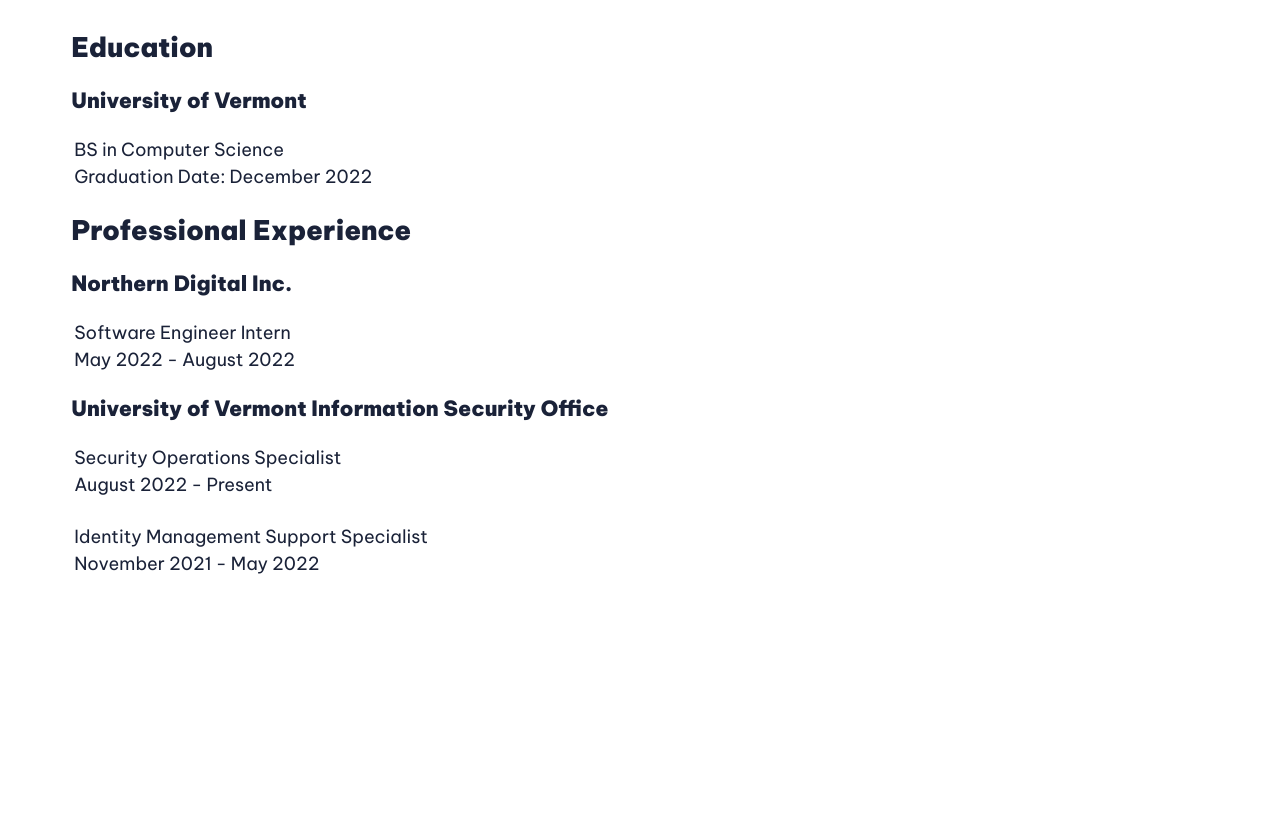
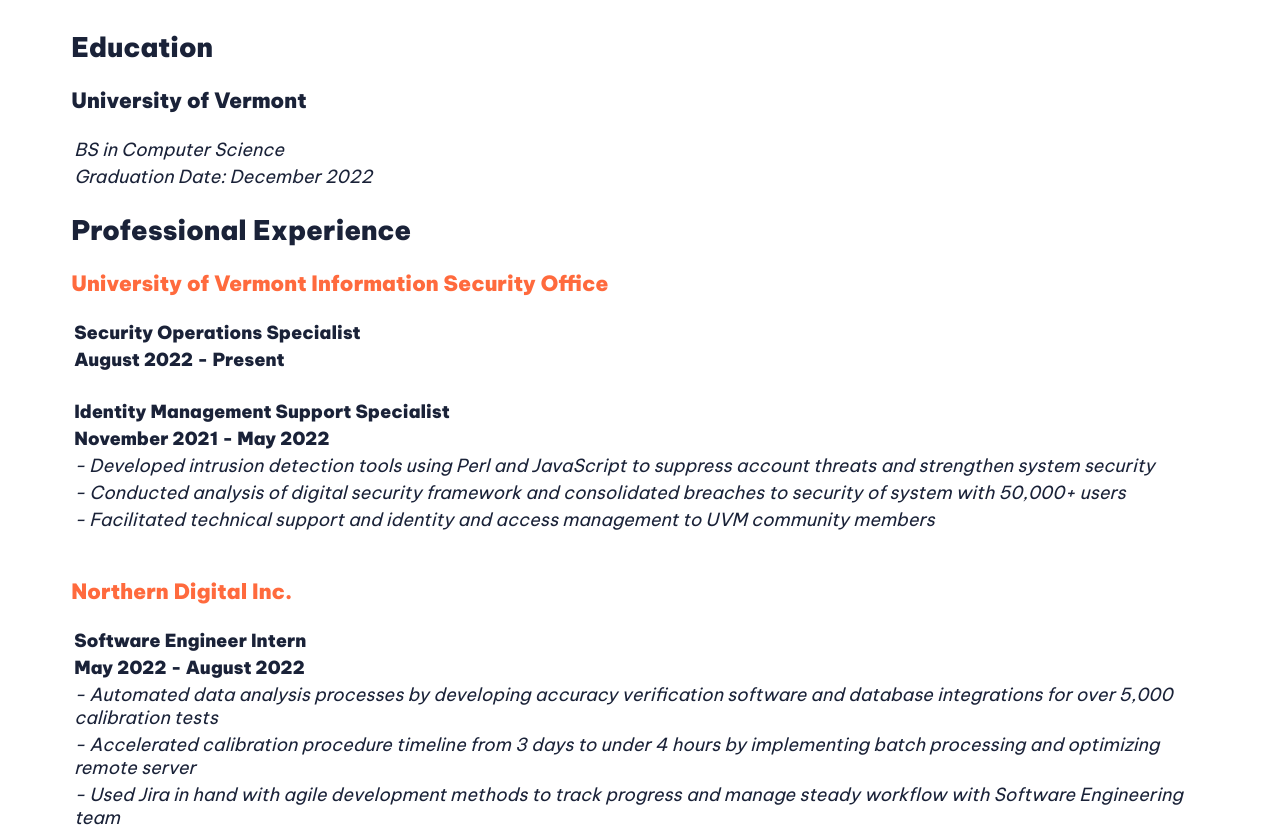
Before and after one commit to joshbakervt/cloud-resume-challenge, a plain HTML site: page public/experience.html in a window 1280 px wide. Shown: the part 145-977 px from the top of the page. Before the commit the page ends 808 px from the top, so only its background shows below. Drawn offline with Linux system fonts and the light colour scheme.

Commit message:
job descriptions added

```diff
--- a/public/experience.html
+++ b/public/experience.html
@@ -36,12 +36,12 @@
     <table>
         <tr>
             <td>
-                BS in Computer Science
+                <i>BS in Computer Science</i>
             </td>
         </tr>
         <tr>
             <td>
-                Graduation Date: December 2022
+                <i>Graduation Date: December 2022</i>
             </td>
         </tr>
     </table>
@@ -50,32 +50,17 @@
     Professional Experience
 </h2>
     <h3>
-        Northern Digital Inc.
+        <strong style="color: var(--bright-orange)">University of Vermont Information Security Office</strong>
     </h3>
     <table>
         <tr>
             <td>
-                Software Engineer Intern
+                <strong>Security Operations Specialist</strong>
             </td>
         </tr>
         <tr>
             <td>
-                May 2022 - August 2022
-            </td>
-        </tr>
-    </table>
-<h3>
-    University of Vermont Information Security Office
-</h3>
-<table>
-    <tr>
-        <td>
-            Security Operations Specialist
-        </td>
-    </tr>
-    <tr>
-        <td>
-            August 2022 - Present
+                <strong>August 2022 - Present</strong>
             </td>
         </tr>
     </table>
@@ -83,12 +68,64 @@
     <table>
         <tr>
             <td>
-            Identity Management Support Specialist
+                <strong>Identity Management Support Specialist</strong>
             </td>
         </tr>
         <tr>
             <td>
-            November 2021 - May 2022
+                <strong>November 2021 - May 2022</strong>
+            </td>
+        </tr>
+
+        <tr>
+            <td>
+                <i>- Developed intrusion detection tools using Perl and JavaScript to suppress account threats and
+                    strengthen system security</i>
+            </td>
+        </tr>
+        <tr>
+            <td>
+                <i>- Conducted analysis of digital security framework and consolidated breaches to security of system with
+                    50,000+ users</i>
+            </td>
+        </tr>
+        <tr>
+            <td>
+                <i>- Facilitated technical support and identity and access management to UVM community members</i>
+            </td>
+        </tr>
+    </table>
+    &nbsp
+    <h3>
+        <strong style="color: var(--bright-orange)">Northern Digital Inc.</strong>
+    </h3>
+    <table>
+        <tr>
+            <td>
+                <strong>Software Engineer Intern</strong>
+            </td>
+        </tr>
+        <tr>
+            <td>
+                <strong> May 2022 - August 2022</strong>
+            </td>
+        </tr>
+        <tr>
+            <td>
+                <i>- Automated data analysis processes by developing accuracy verification software and database
+                    integrations for over 5,000 calibration tests</i>
+            </td>
+        </tr>
+        <tr>
+            <td>
+                <i>- Accelerated calibration procedure timeline from 3 days to under 4 hours by implementing batch
+                    processing and optimizing remote server</i>
+            </td>
+        </tr>
+        <tr>
+            <td>
+                <i>- Used Jira in hand with agile development methods to track progress and manage steady workflow with
+                    Software Engineering team</i>
             </td>
         </tr>
     </table>
```
Also changed, not shown: public/more.html (deleted, +0 -35 lines). Lines whose indentation alone changed are shown as unchanged.
